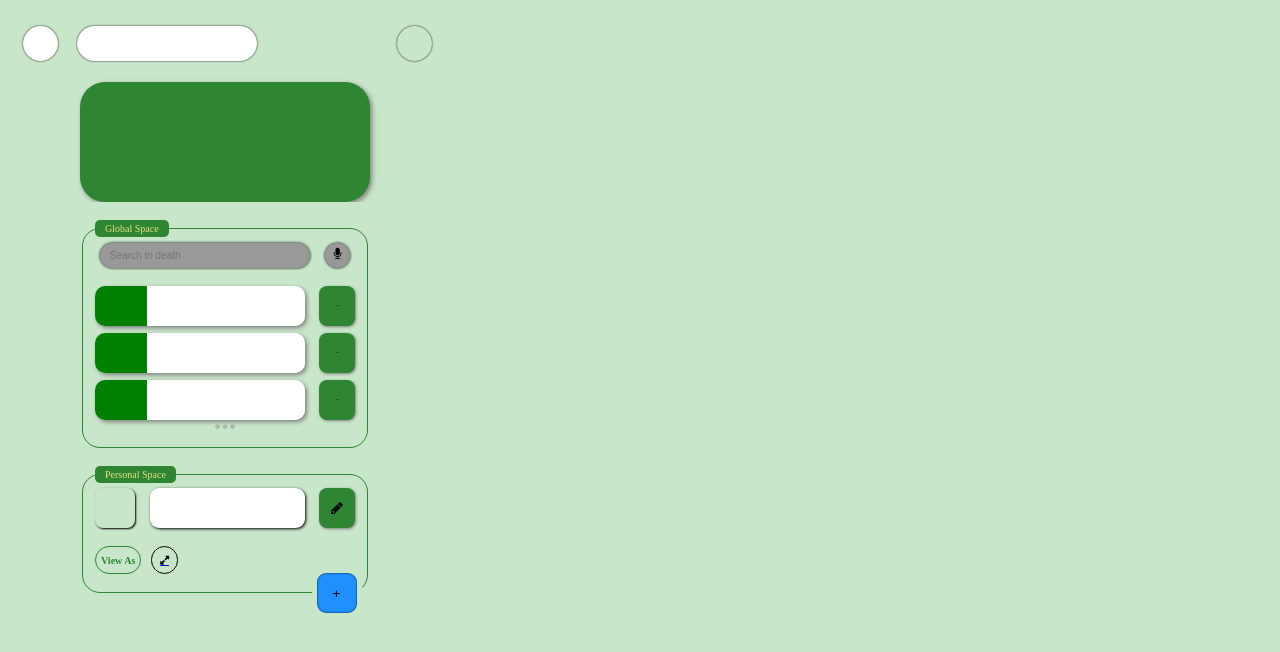
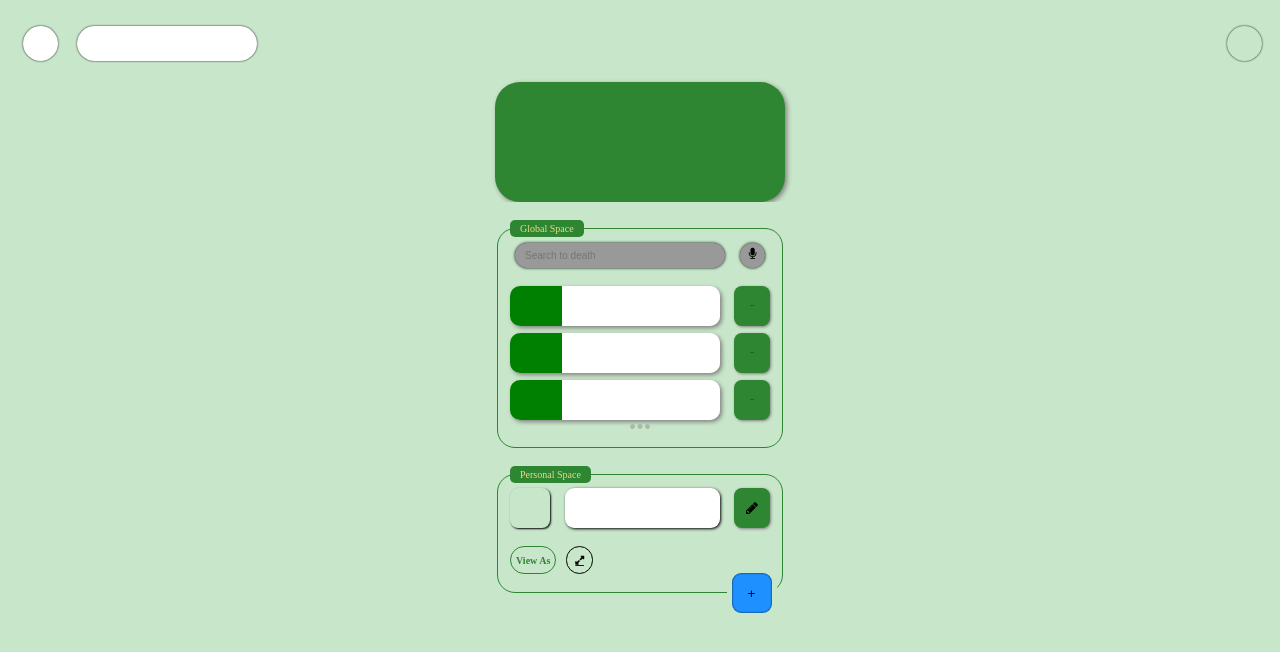
Before and after one commit to CraftyElites/prompt-heaven, a plain HTML site: page Frameworks.html in a window 1280 px wide. Drawn offline with Linux system fonts and the light colour scheme; a web font is replaced by a local one.

Commit message:
Frameworks.html

```diff
--- a/Frameworks.html
+++ b/Frameworks.html
@@ -14,8 +14,6 @@
 html {
   background-image: url('file://storage/emulated/0/Documents/pixelLab/20240912_201508.jpg');
   background-size: cover;
-  width: 450px;
-  aspect-ratio: 9/16;
 }
 * {
   background: #C8E6C9;
```
